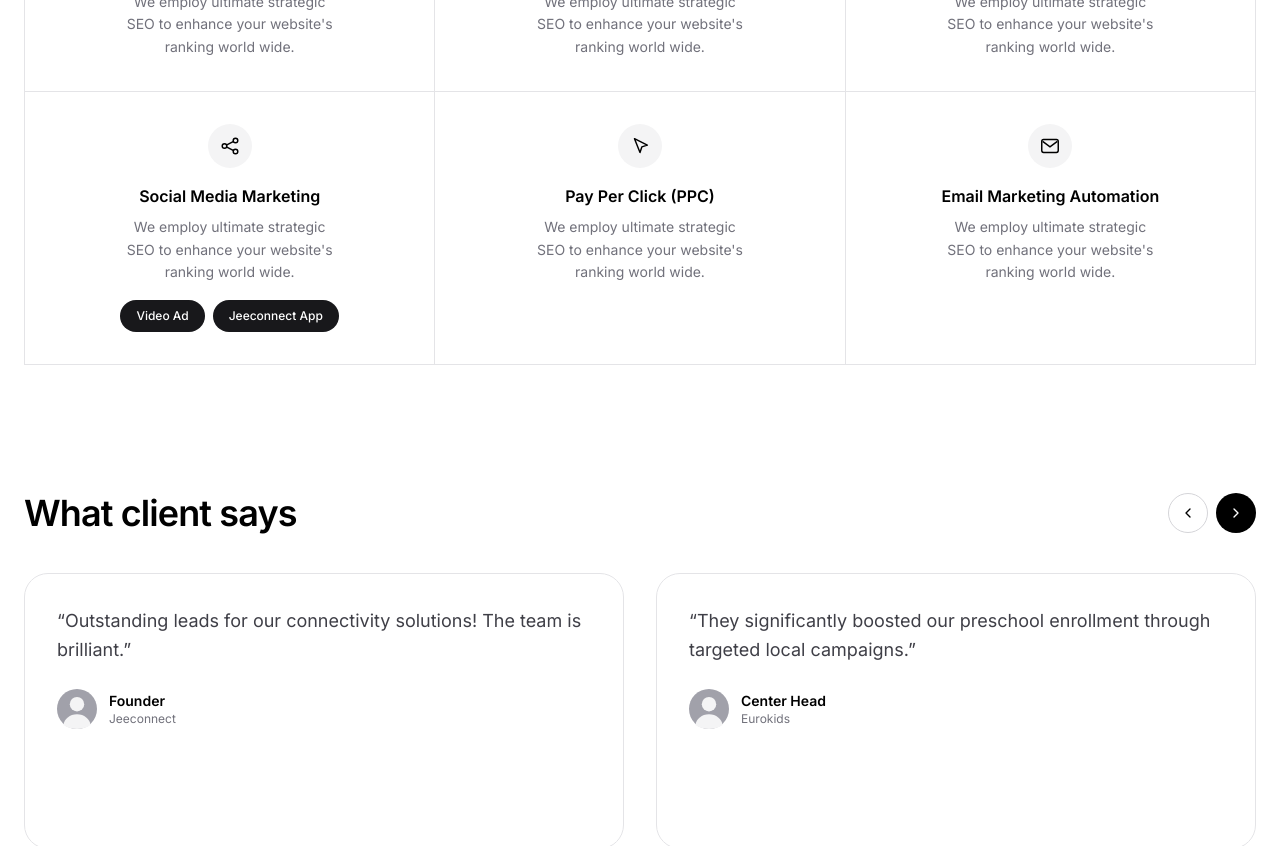
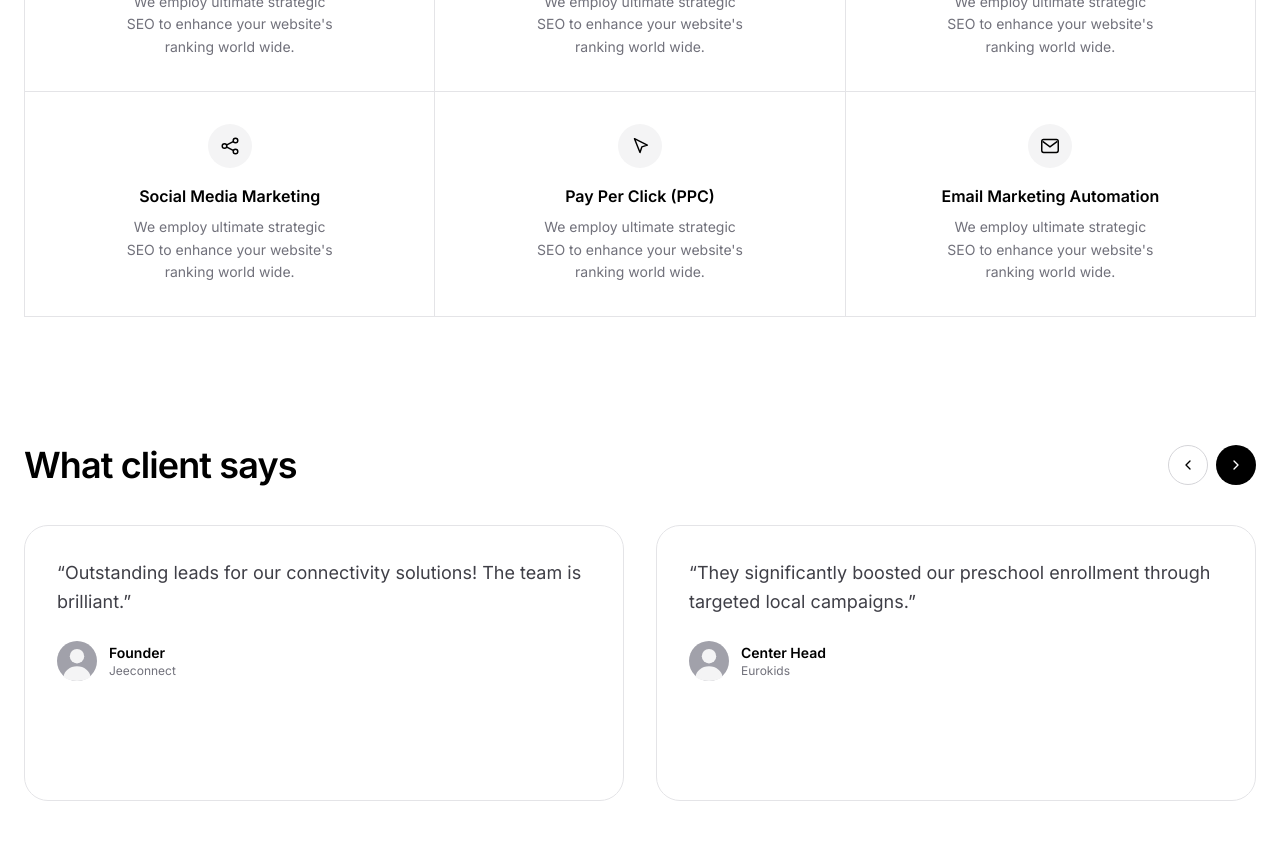
Before and after one commit to Dipeshgaikar23/artline_media, a Next.js app: page / in a window 1280 px wide. Shown: the part 1902-2748 px from the top of the page. Built offline with nearby package versions, Linux system fonts and the light colour scheme.

Commit message:
style: remove video ad and jeeconnect app buttons from homepage services section

```diff
--- a/src/app/page.js
+++ b/src/app/page.js
@@ -197,26 +197,7 @@ function Services() {
               We employ ultimate strategic SEO to enhance your website&apos;s ranking
               world wide.
             </p>
-            {s === "Social Media Marketing" && (
-              <div className="mt-4 flex flex-wrap items-center justify-center gap-2">
-                <a
-                  href="/WhatsApp%20Video%202026-04-17%20at%2012.06.15%20AM.mp4"
-                  target="_blank"
-                  rel="noopener noreferrer"
-                  className="inline-block rounded-full bg-zinc-900 px-4 py-2 text-xs font-medium text-white transition-opacity hover:opacity-90"
-                >
-                  Video Ad
-                </a>
-                <a
-                  href="/jeeconnect-app.jpg"
-                  target="_blank"
-                  rel="noopener noreferrer"
-                  className="inline-block rounded-full bg-zinc-900 px-4 py-2 text-xs font-medium text-white transition-opacity hover:opacity-90"
-                >
-                  Jeeconnect App
-                </a>
-              </div>
-            )}
+
           </div>
         ))}
       </div>
```
